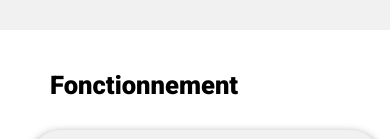
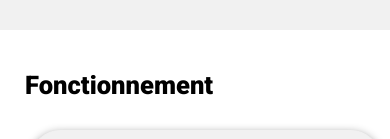
Before and after one commit to Emilien-Ad-10/Ohmyfood, a plain HTML site: page index.html in a window 390 px wide. Shown: the part 413-552 px from the top of the page. Drawn offline with Linux system fonts and the light colour scheme; a web font is replaced by a local one.

Commit message:
ajustement marge

```diff
--- a/css/responsive.css
+++ b/css/responsive.css
@@ -40,6 +40,9 @@
     .fonctionnement h2{
         text-align: left;
         margin-bottom: 30px;
+    }
+    .h2-fonctionnement{
+        margin-left: -20px;
     }
 
     .choix{
@@ -118,6 +121,10 @@
         margin-top: 30px;
         margin-bottom: 15px;
     }
+
+    .h2-fonctionnement{
+        margin-left: -25px;
+    }
 }
 
 /* RESPONSIVE MOBILE */
```
